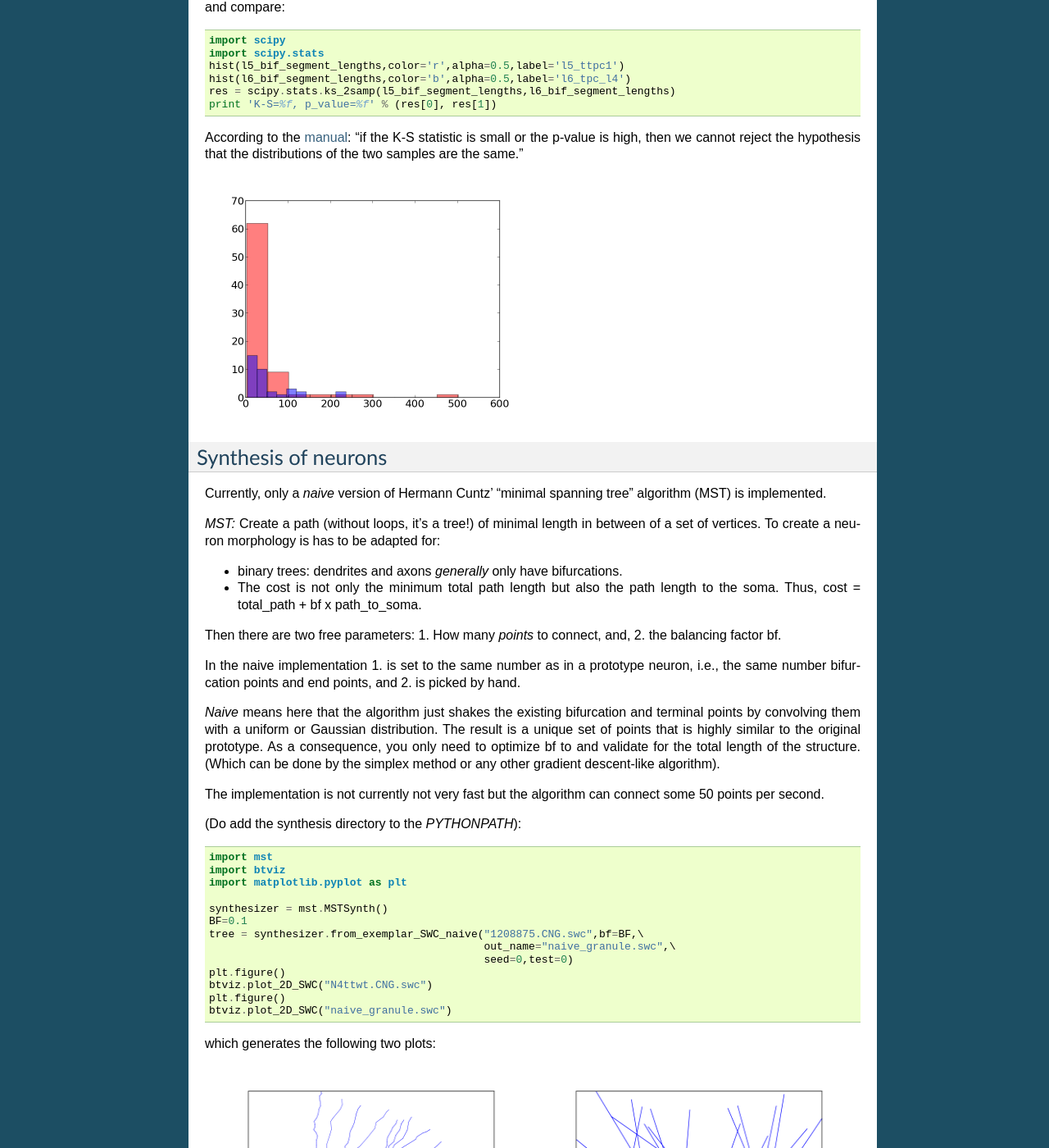
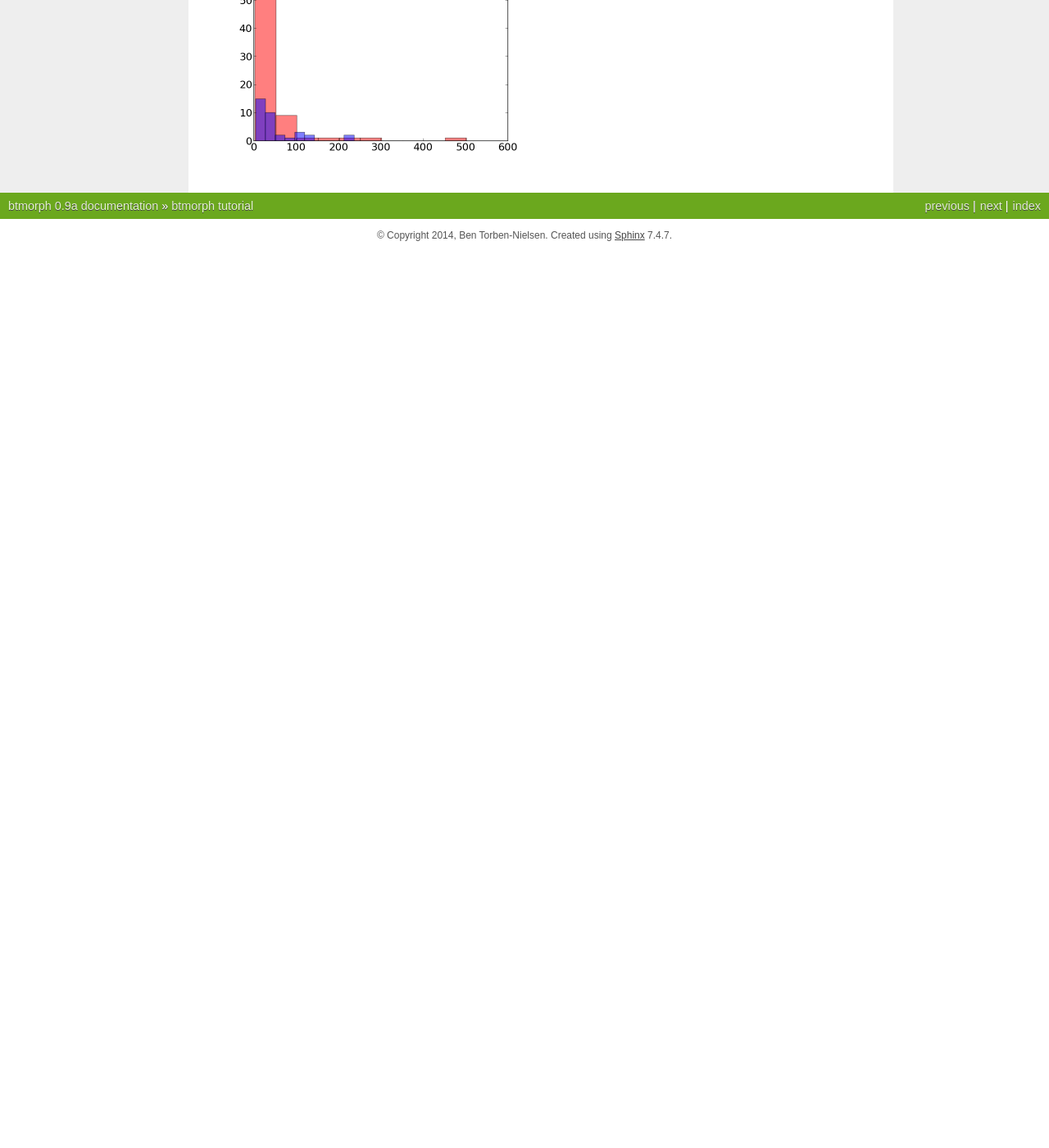
Before and after one commit to epcervantes7/btmorphmirror, a Sphinx documentation site: the page built from doc/tutorial.rst, in a window 1280 px wide and 1400 px high, scrolled down 4623 px. Shown: the whole window at 82% size. Built offline with Sphinx 7.4.7, drawn with Linux system fonts in a browser that asks for light colours; after the commit the page ends 4930 px from its top, so only the background shows below that; some of the changed text lies outside the part shown.

Commit message:
Minor updates to the documentation (shorted tutorial)

```diff
--- a/doc/conf.py
+++ b/doc/conf.py
@@ -19,8 +19,10 @@ import os
 # add these directories to sys.path here. If the directory is relative to the
 # documentation root, use os.path.abspath to make it absolute, like shown here.
 sys.path.insert(0, os.path.abspath('../../'))
-#sys.path.insert(0, "/home/btorb/work/OIST/packages/btmorph/")
+sys.path.insert(0, os.path.abspath('../'))
 
+print 'used pythonpath:\n', sys.path
+#raw_input("Press enter")
 
 # -- General configuration ------------------------------------------------
 
@@ -143,7 +145,7 @@ numpydoc_show_class_members = True
 
 # The theme to use for HTML and HTML Help pages.  See the documentation for
 # a list of builtin themes.
-html_theme = 'default'
+html_theme = 'nature'
 
 # Theme options are theme-specific and customize the look and feel of a theme
 # further.  For a list of options available for each theme, see the
--- a/doc/index.rst
+++ b/doc/index.rst
@@ -19,5 +19,5 @@ Indices and tables
 ==================
 
 * :ref:`genindex`
-* :ref:`modindex`
+.. * :ref:`modindex`
 * :ref:`search`
--- a/doc/tutorial.rst
+++ b/doc/tutorial.rst
@@ -2,29 +2,9 @@
 btmorph tutorial
 ################
 
-Brief hands-on introduction to the usage of btmorph to analyze andvalidate neuronal morphometrics data at BBP. A toy algorithm to synthesize neurite morphologies is also described.
+Brief hands-on introduction to the usage of btmorph to analyze and validate neuronal morphometrics. A short description is also provided on how to use btmorph in further scripting.
 
-Recommended to use IPython. Open ``ipython --pylab -i`` at the prompt in the ``tutorial`` directory. Then copy and paste code into the python prompt using ``%paste``.
-
-Converting BBP H5(v2) to SWC
-----------------------------
-
-The exemplar H5 file is found in the ``tutorial`` directory. The neuron under investigation is a pyramidal cell. To convert the morphology of the complete cell::
-
-  import btmorphtools
-  btmorphtools.convert_h5_to_SWC('C060109A3.h5',\
-                                 types=[3,4],\
-                                 swc_given_name='morph.swc')
-
-
-Or if you want to analyze the apical tree separately. ::
-
-  import btmorphtools
-  btmorphtools.convert_h5_to_SWC('C060109A3.h5',\
-                                 types=[4],\
-                                 swc_given_name='apical.swc')
-
-You can verify that the files are created in the same directory.
+Recommended to use IPython. Open ``ipython --pylab -i`` at the prompt in the ``examples`` directory. Then copy and paste the code snippets into the python prompt using ``%paste`` `(Magic functions) <http://ipython.org/ipython-doc/rel-1.1.0/interactive/tutorial.html>`_.
 
 
 Analyzing morphometric data
@@ -114,7 +94,7 @@ Finally, to visually inspect both morphologies we could plot them::
 +---------+-----------+
 
 Potential extensions
-^^^^^^^^^^^^^^^^^^^^
+--------------------
 
 There are also hooks in ``btmorph`` to access other features. For instance, it is straight-forward to save a cloud on which measurement related to the spatial distribution of points (for instance the moments) can be measured.::
 
@@ -200,57 +180,3 @@ According to the `manual <http://docs.scipy.org/doc/scipy/reference/generated/sc
 
 .. image:: figures/compare_segments.png
   :scale: 50
-
-
-Synthesis of neurons
---------------------
-
-Currently, only a `naive` version of Hermann Cuntz' "minimal spanning tree" algorithm (MST) is implemented.
-
-*MST:* Create a path (without loops, it's a tree!) of minimal length in between of a set of vertices. To create a neuron morphology is has to be adapted for:
-
-* binary trees: dendrites and axons `generally` only have bifurcations.
-* The cost is not only the minimum total path length but also the path length to the soma. Thus, cost = total_path + bf x path_to_soma.
-
-Then there are two free parameters: 1. How many `points` to connect, and, 2. the balancing factor bf.
-
-In the naive implementation 1. is set to the same number as in a prototype neuron, i.e., the same number bifurcation points and end points, and 2. is picked by hand.
-
-*Naive* means here that the algorithm just shakes the existing bifurcation and terminal points by convolving them with a uniform or Gaussian distribution. The result is a unique set of points that is highly similar to the original prototype. As a consequence, you only need to optimize bf to and validate for the total length of the structure. (Which can be done by the simplex method or any other gradient descent-like algorithm).
-
-The implementation is not currently not very fast but the algorithm can connect some 50 points per second.
-
-(Do add the synthesis directory to the `PYTHONPATH`)::
-
-  import mst
-  import btviz
-  import matplotlib.pyplot as plt
-
-  synthesizer = mst.MSTSynth()
-  BF=0.1
-  tree = synthesizer.from_exemplar_SWC_naive("1208875.CNG.swc",bf=BF,\
-                                             out_name="naive_granule.swc",\
-                                             seed=0,test=0)
-  plt.figure()
-  btviz.plot_2D_SWC("N4ttwt.CNG.swc")
-  plt.figure()
-  btviz.plot_2D_SWC("naive_granule.swc")
-
-which generates the following two plots:
-
-.. |real| image:: figures/granule.png
-  :scale: 50
-
-.. |fake| image:: figures/granule_mst.png
-  :scale: 50
-
-+---------+---------+
-| |real|  | |fake|  |
-+---------+---------+
-
-Obviously, some shape parameters are captured by the algorithm (overall spatial embedding) while more detailed parameters are not captured, for instance, the meandering.
-
-Suggested improvements:
-
-* Not naive implementation: construct a density distribution of neuron, sample a number n points from this distribution and connect those. Suggested to use kernel density estimates; once the neurons are aligned around a certain axis, a population can be used to generate the KDEs.
-* Meandering: introduce smoothing. Add a little bit of extra meandering / smoothing to the long stretches of dendrite in between of the vertices.
```
Also changed, not shown: doc/api.rst (+19 -16 lines).
